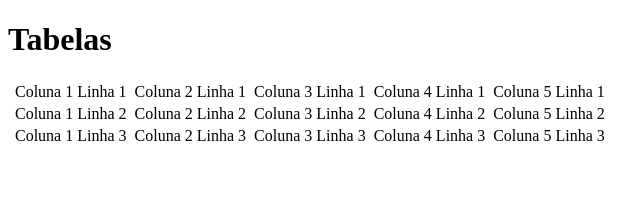
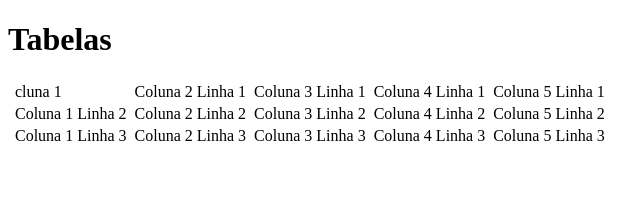
Before and after one commit to JobsMr/aula-09-tabelas, a plain HTML site: page index.html in a window 1280 px wide. Shown: the top 219 px of the page, 0-640 px from the left. Drawn offline with Linux system fonts and the light colour scheme.

Commit message:
Modifiquei o texto da primeira coluna

```diff
--- a/index.html
+++ b/index.html
@@ -10,7 +10,7 @@
     <h1>Tabelas</h1>
     <table>
         <tr>
-            <th><td>Coluna 1 Linha 1</td></th>
+            <th><td>cluna 1</td></th>
             <th><td>Coluna 2 Linha 1</td></th>
             <th><td>Coluna 3 Linha 1</td></th>
             <th><td>Coluna 4 Linha 1</td></th>
```
